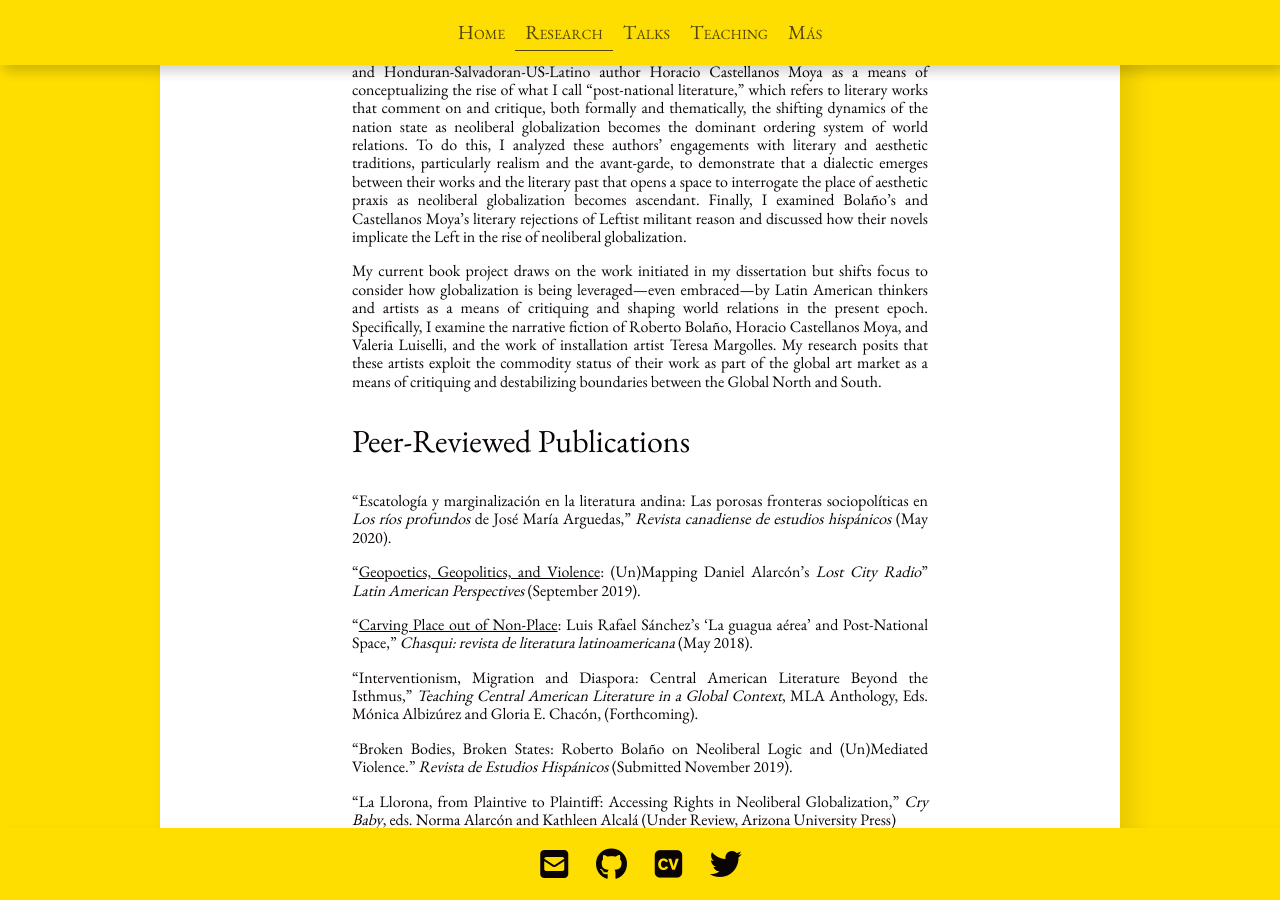
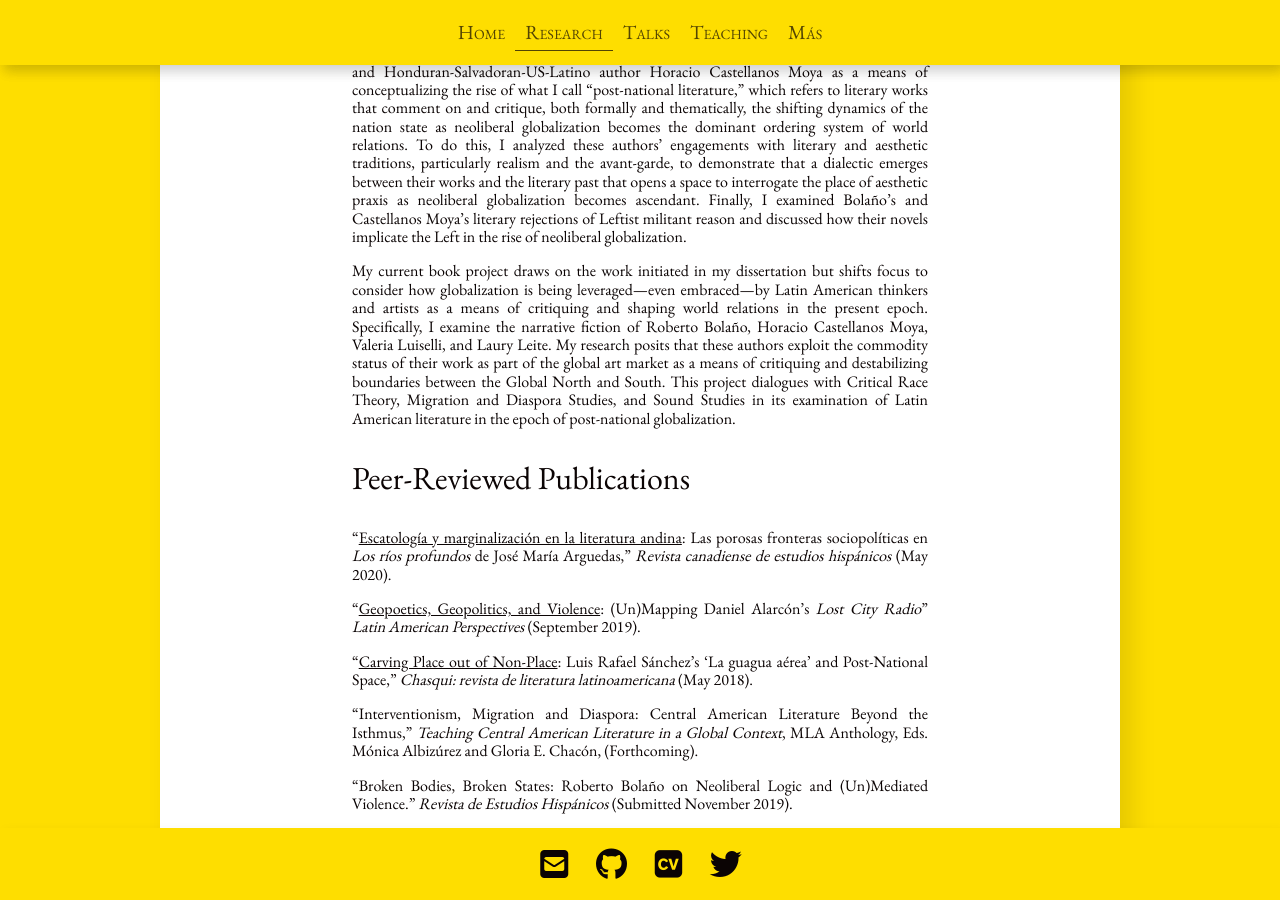
Before and after one commit to dajmcdon/tamara-site, a Jekyll site: the page built from research.md, in a window 1280 px wide and 900 px high, scrolled down 394 px. Built offline with Jekyll 4.4.1, drawn with Linux system fonts in a browser that asks for light colours; nearby versions of some CDN libraries; some web fonts are replaced.

```diff
--- a/research.md
+++ b/research.md
@@ -21,15 +21,14 @@ of Leftist militant reason and discussed how their novels implicate the Left in
 
 * My current book project draws on the work initiated in my dissertation but shifts focus to consider how globalization is being
 leveraged—even embraced—by Latin American thinkers and artists as a means of critiquing and shaping world relations in the present epoch.
-Specifically, I examine the narrative fiction of Roberto Bolaño, Horacio Castellanos Moya, and Valeria Luiselli, and the work of
-installation artist Teresa Margolles. My research posits that these artists exploit the commodity status of their work as part of the global
-art market as a means of critiquing and destabilizing boundaries between the Global North and South.
+Specifically, I examine the narrative fiction of Roberto Bolaño, Horacio Castellanos Moya, Valeria Luiselli, and Laury Leite. My research posits that these authors exploit the commodity status of their work as part of the global
+art market as a means of critiquing and destabilizing boundaries between the Global North and South. This project dialogues with Critical Race Theory, Migration and Diaspora Studies, and Sound Studies in its examination of Latin American literature in the epoch of post-national globalization.
 
 
 ## Peer-Reviewed Publications
 
 
-* "Escatología y marginalización en la literatura andina: Las porosas fronteras sociopolíticas en _Los ríos profundos_ de José María Arguedas,” _Revista canadiense de estudios hispánicos_ (May 2020).
+* "[Escatología y marginalización en la literatura andina](https://www.academia.edu/43119108/Escatolog%C3%ADa_y_marginalización_en_la_literatura_andina_las_porosas_fronteras_sociopol%C3%ADticas_en_Los_r%C3%ADos_profundos_de_José_Mar%C3%ADa_Arguedas): Las porosas fronteras sociopolíticas en _Los ríos profundos_ de José María Arguedas,” _Revista canadiense de estudios hispánicos_ (May 2020).
 
 * "[Geopoetics, Geopolitics, and Violence](https://www.academia.edu/40263382/Geopoetics_Geopolitics_and_Violence_Un_Mapping_Daniel_Alarcóns_Lost_City_Radio): (Un)Mapping Daniel Alarcón’s _Lost City Radio_” _Latin American Perspectives_ (September 2019).
 
```
Also changed, not shown: teaching.md (+1 -1 lines).
